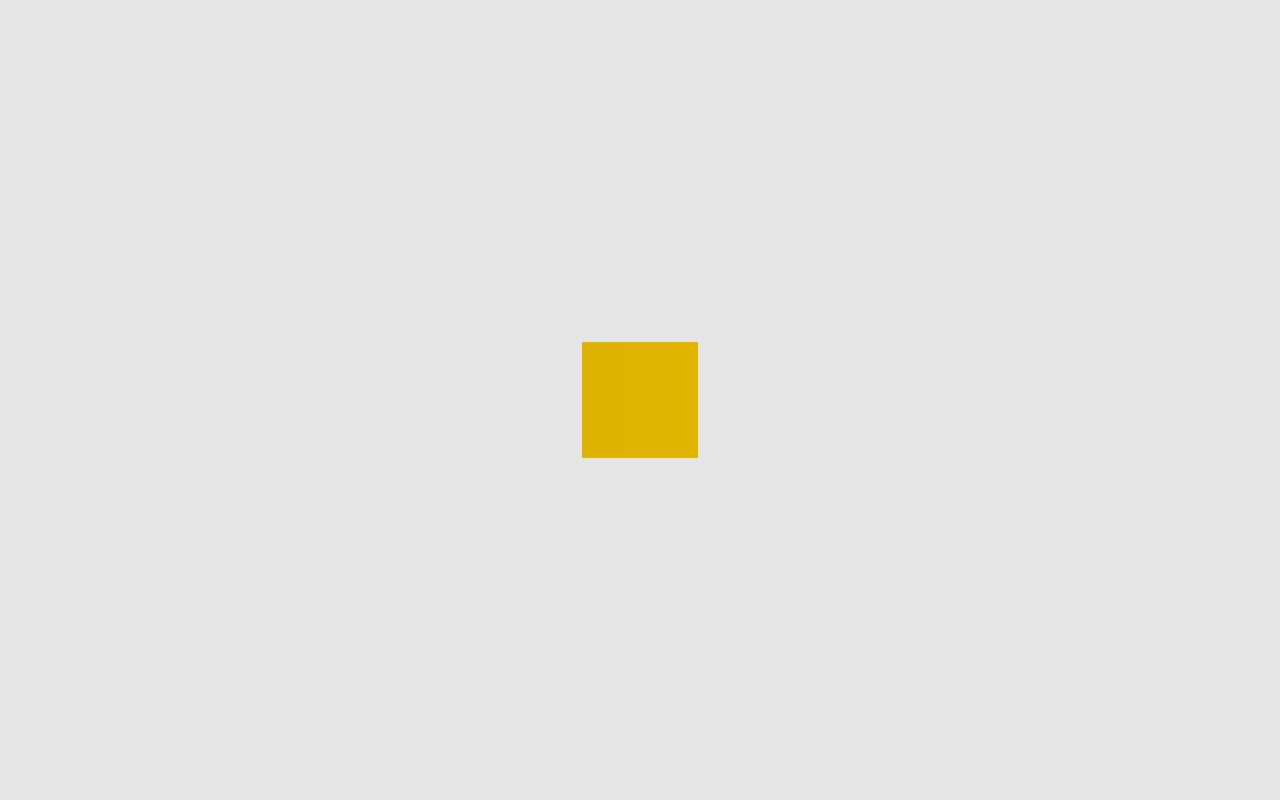
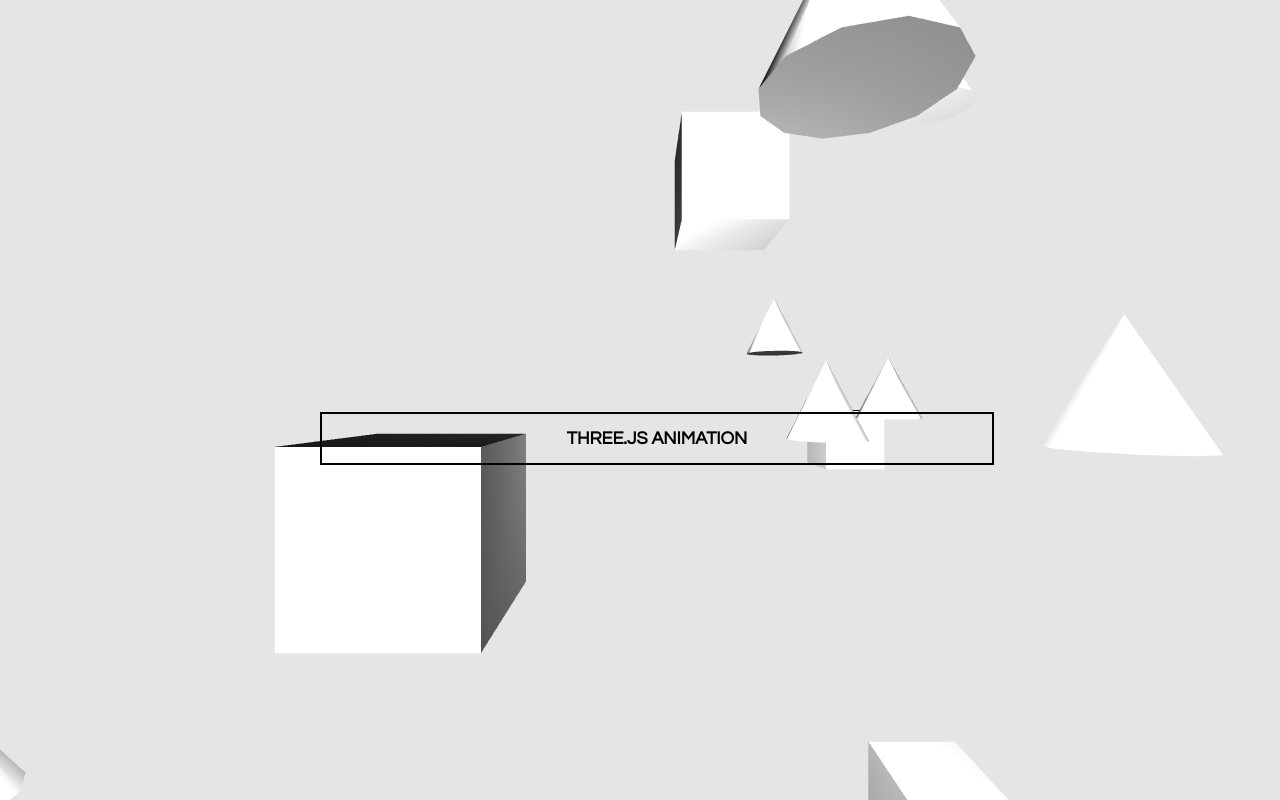
Before and after one commit to CreativeRusBear/Three.js, a plain HTML site: page AnimationBlock/index.html in a window 1280 px wide. Drawn offline with Linux system fonts and the light colour scheme.

Commit message:
add full animation

```diff
--- a/AnimationBlock/css/style.css
+++ b/AnimationBlock/css/style.css
@@ -5,3 +5,18 @@ body{
 canvas{
     display: block;
 }
+
+h1{
+    position: absolute;
+    left:50%;
+    top:50%;
+    margin-left:-25%;
+    padding: 15px;
+    text-align: center;
+    border: 2px solid #000;
+    font-family: "Century Gothic",Century,sans-serif;
+    font-size: 18px;
+    text-transform: uppercase;
+    width:50%;
+
+}
--- a/AnimationBlock/index.html
+++ b/AnimationBlock/index.html
@@ -9,7 +9,7 @@
     <link rel="stylesheet" href="css/style.css">
 </head>
 <body>
-<!--<script src="https://cdnjs.cloudflare.com/ajax/libs/three.js/103/three.min.js"></script>-->
+<h1>THREE.js animation</h1>
 <script src="js/libs/three.min.js"></script>
 <script src="js/libs/TweenMax.min.js"></script>
 <script>
@@ -27,14 +27,38 @@
         camera.updateProjectionMatrix();
     });
 
-    // let geometry = new THREE.SphereGeometry(2,100,100),
-    let geometry = new THREE.BoxGeometry(1,1,1),
-        material  = new THREE.MeshLambertMaterial({color: 0xFFCC00}),
-        mesh = new THREE.Mesh(geometry,material);
-    scene.add(mesh);
 
-    let light= new THREE.PointLight(0xffffff, 1, 500);
-    light.position.set(10,0,25);
+    //This class is designed to assist with raycasting. Raycasting is used for mouse picking (working out what objects in the 3d space the mouse is over) amongst other things.
+    let raycater=new THREE.Raycaster(),
+        mouse = new THREE.Vector2();
+
+
+
+        let material  = new THREE.MeshLambertMaterial({color: 0xF7F7F7}),
+            geometry;
+    // scene.add(mesh);
+
+    let meshX=-10;
+    for (let i=0; i<15;i++){
+        if (i%2)geometry = new THREE.BoxGeometry(1,1,1);
+        else geometry = new THREE.ConeGeometry( .5, 1, 12 );
+
+        let mesh = new THREE.Mesh(geometry,material);
+        mesh.position.x=(Math.random()-0.5)*10;
+        mesh.position.y=(Math.random()-0.5)*10;
+        mesh.position.z=(Math.random()-0.5)*10;
+        scene.add(mesh);
+        meshX+=1;
+    }
+
+
+
+    let light= new THREE.PointLight(0xffffff, 1, 1000);
+    light.position.set(0,0,0);
+    scene.add(light);
+
+    light= new THREE.PointLight(0xffffff, 2, 1000);
+    light.position.set(0,0,25);
     scene.add(light);
 
     //save size fun
@@ -48,15 +72,25 @@
     };
     render();
 
-    this.tl = new TimelineMax({paused: true}).delay(.3);
-    this.tl.to(mesh.scale, 1, {x:2, ease: Expo.easeOut});
-    this.tl.to(mesh.scale, .5, {x:.5, ease: Expo.easeOut});
-    this.tl.to(mesh.position, .5, {x:2, ease: Expo.easeOut});
-    this.tl.to(mesh.rotation, .5, {y:Math.PI*.5, ease: Expo.easeOut}, "=-1.5");
+    function onMouseMove(event) {
+        //определяем касаемся ли мы какого-лиюо объекта на сцене
+        event.preventDefault();
+        mouse.x= (event.clientX/window.innerWidth)*2-1;
+        mouse.y=-(event.clientY/window.innerHeight)*2+1;
+        raycater.setFromCamera(mouse,camera);
+        let intersects = raycater.intersectObjects(scene.children, true);
+        for(let i=0; i< intersects.length;i++){
+            this.tl = new TimelineMax().delay(.3);
+            this.tl.to(intersects[i].object.scale, 1, {x:2, ease: Expo.easeOut});
+            this.tl.to(intersects[i].object.scale, .5, {x:.5, ease: Expo.easeOut});
+            this.tl.to(intersects[i].object.position, .5, {x:2, ease: Expo.easeOut});
+            this.tl.to(intersects[i].object.rotation, .5, {y:Math.PI*.5, ease: Expo.easeOut}, "=-1.5");
+        }
+    }
 
-    document.body.addEventListener('click', ()=>{
-        this.tl.play();
-    })
+
+
+    window.addEventListener('mousemove', onMouseMove);
 </script>
 </body>
 </html>
```
